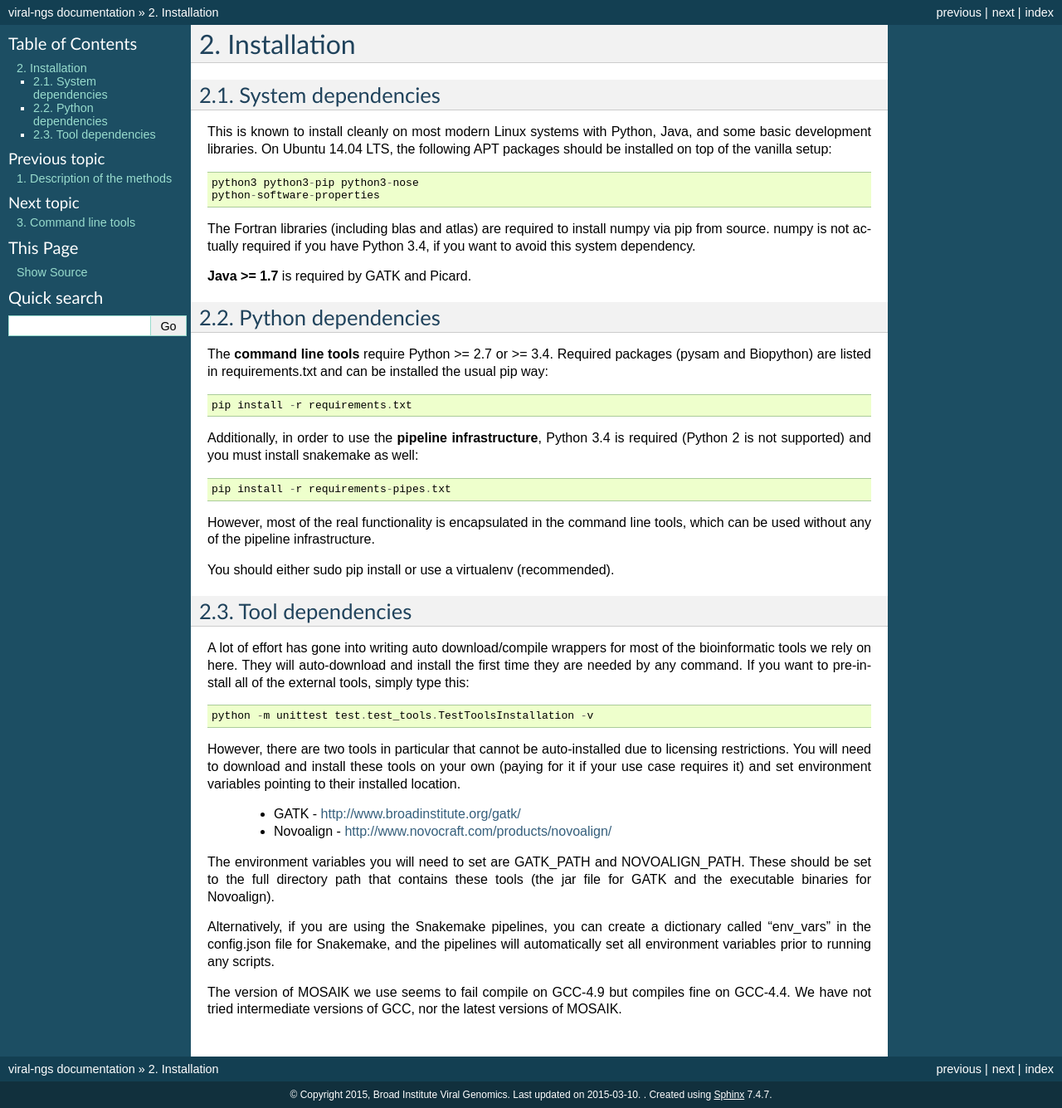
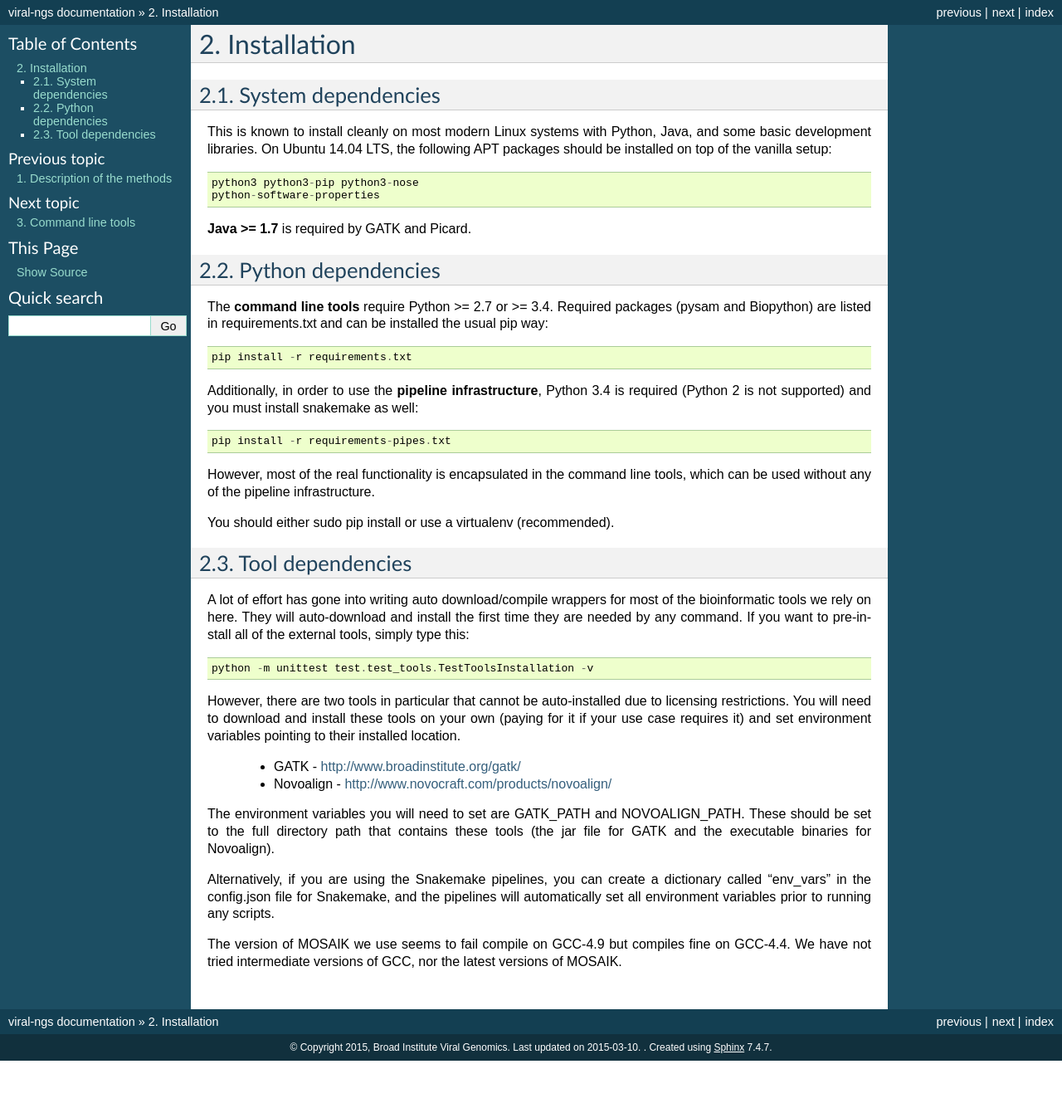
Before and after one commit to broadinstitute/viral-ngs, a Sphinx documentation site: the page built from docs/install.rst, in a window 1280 px wide. Shown: the whole page at 83% size. Built offline with Sphinx 7.4.7, drawn with Linux system fonts in a browser that asks for light colours; formulas are drawn with MathJax 3; after the commit the page ends 1278 px from its top, so only the background shows below that; some of the changed lines change nothing that is shown.

Commit message:
installation instructions updates

```diff
--- a/docs/install.rst
+++ b/docs/install.rst
@@ -12,7 +12,7 @@
   python3 python3-pip python3-nose
   python-software-properties
 
-..
+.. (comment out below)
   zlib zlib1g zlib1g-dev
   libblas3gf libblas-dev liblapack3gf liblapack-dev
   libatlas-dev libatlas3-base libatlas3gf-base libatlas-base-dev
@@ -20,10 +20,10 @@
   oracle-java8-installer
   libncurses5-dev
 
-..
-The Fortran libraries (including blas and atlas) are required to install
-numpy via pip from source. numpy is not actually required if you have
-Python 3.4, if you want to avoid this system dependency.
+.. (comment out below)
+ The Fortran libraries (including blas and atlas) are required to install
+ numpy via pip from source. numpy is not actually required if you have
+ Python 3.4, if you want to avoid this system dependency.
 
 **Java >= 1.7** is required by GATK and Picard.
 
```
